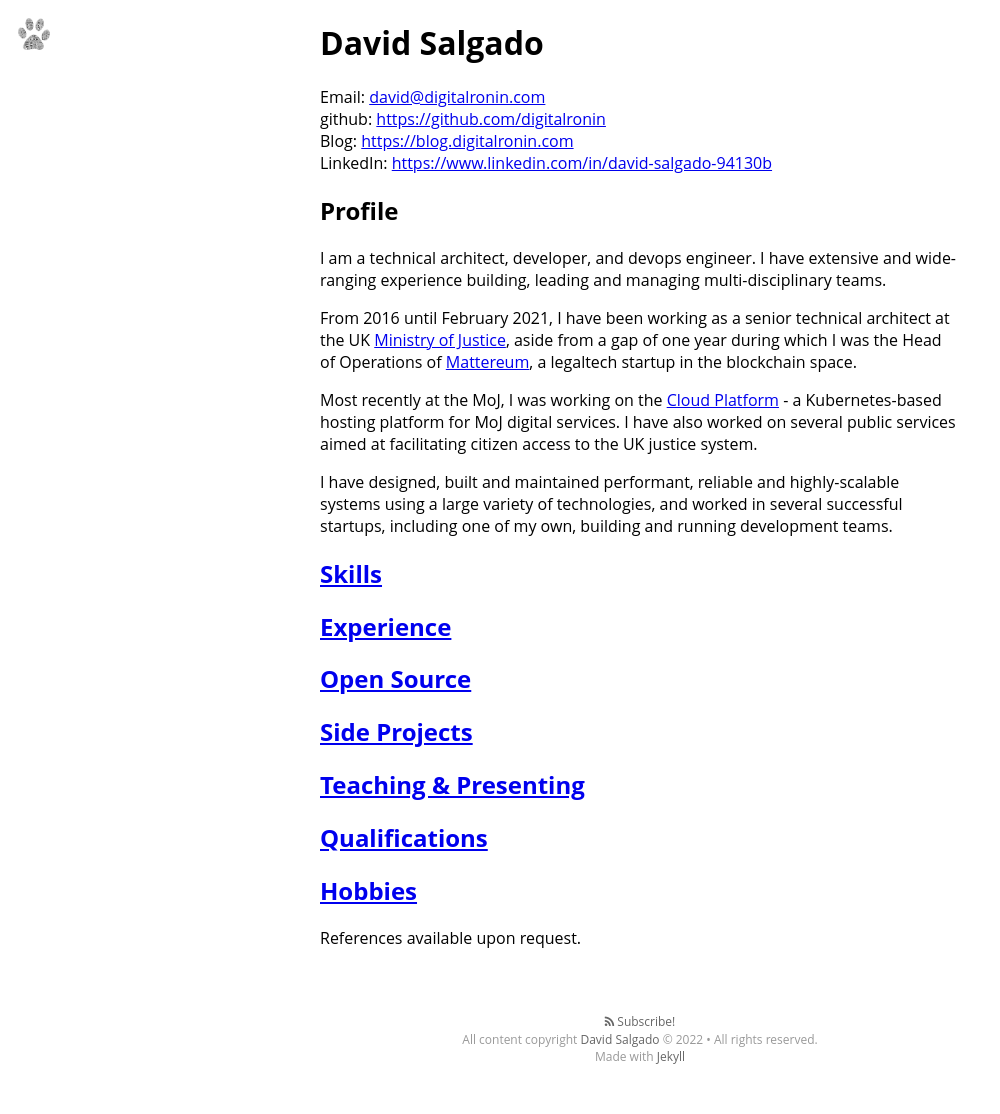
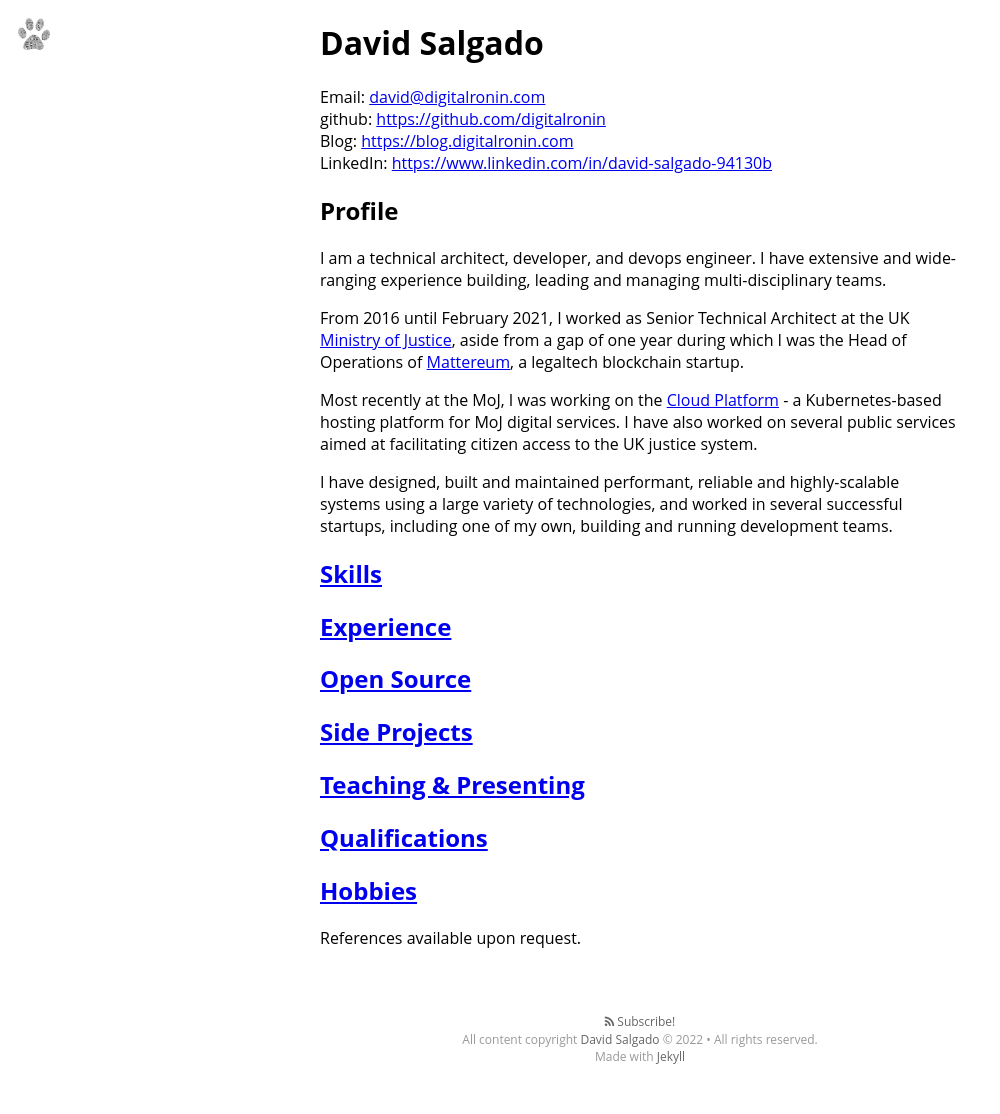
Before and after one commit to digitalronin/digitalronin.github.com, a Jekyll site: the page built from cv/index.html, in a window 1280 px wide. Shown: the whole page, without its empty margins (0-1000 px from the left). Built offline with Jekyll 4.4.1, drawn with Linux system fonts in a browser that asks for light colours; nearby versions of some CDN libraries; some web fonts are replaced.

Commit message:
Tweak copy

```diff
--- a/cv/index.html
+++ b/cv/index.html
@@ -23,8 +23,7 @@ layout: default
   </p>
 
   <p>
-    From 2016 until February 2021, I have been working as a senior technical architect at the UK <a href="https://www.gov.uk/government/organisations/ministry-of-justice">Ministry of Justice</a>, aside from a gap of one year during which I was the Head of Operations of <a href="https://mattereum.com">Mattereum</a>, a legaltech
-    startup in the blockchain space.
+    From 2016 until February 2021, I worked as Senior Technical Architect at the UK <a href="https://www.gov.uk/government/organisations/ministry-of-justice">Ministry of Justice</a>, aside from a gap of one year during which I was the Head of Operations of <a href="https://mattereum.com">Mattereum</a>, a legaltech blockchain startup.
   </p>
 
   <p>
```
